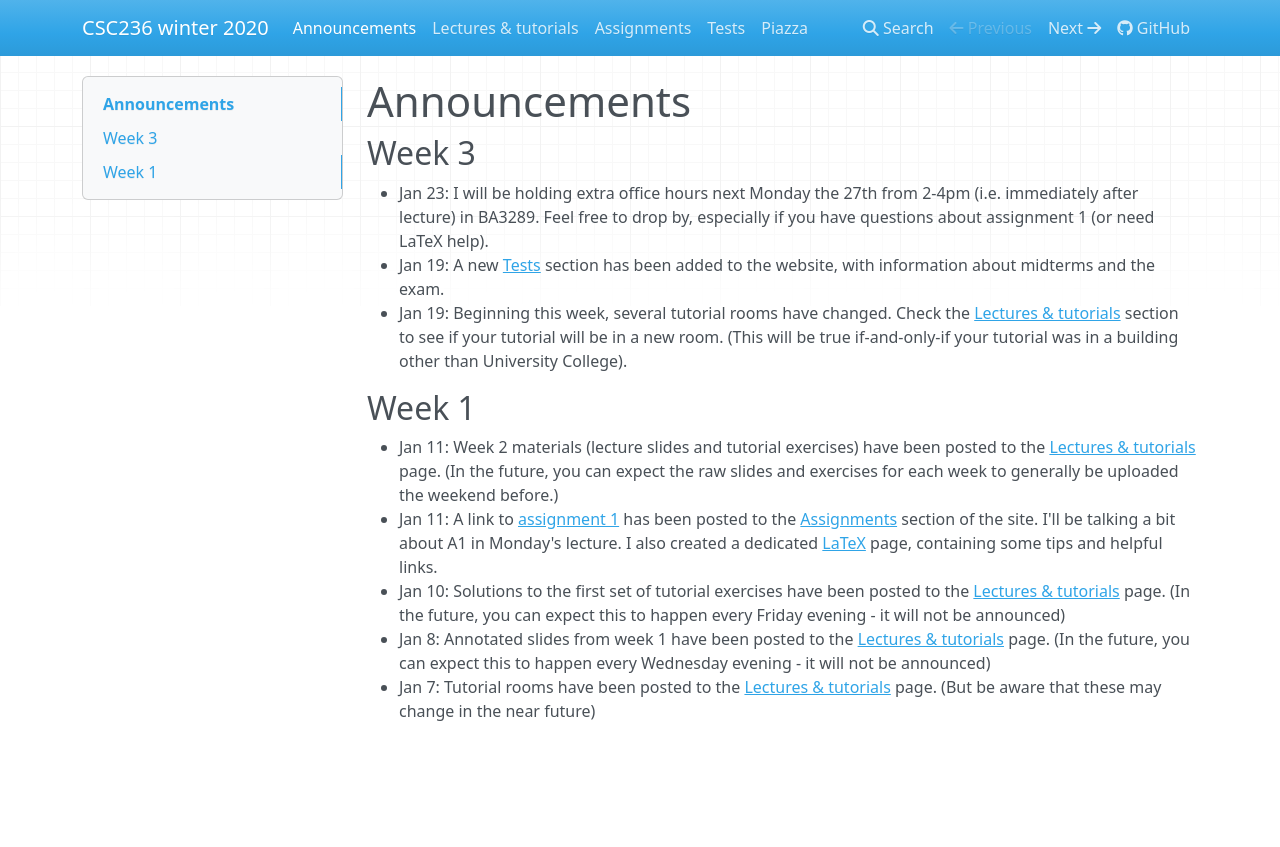
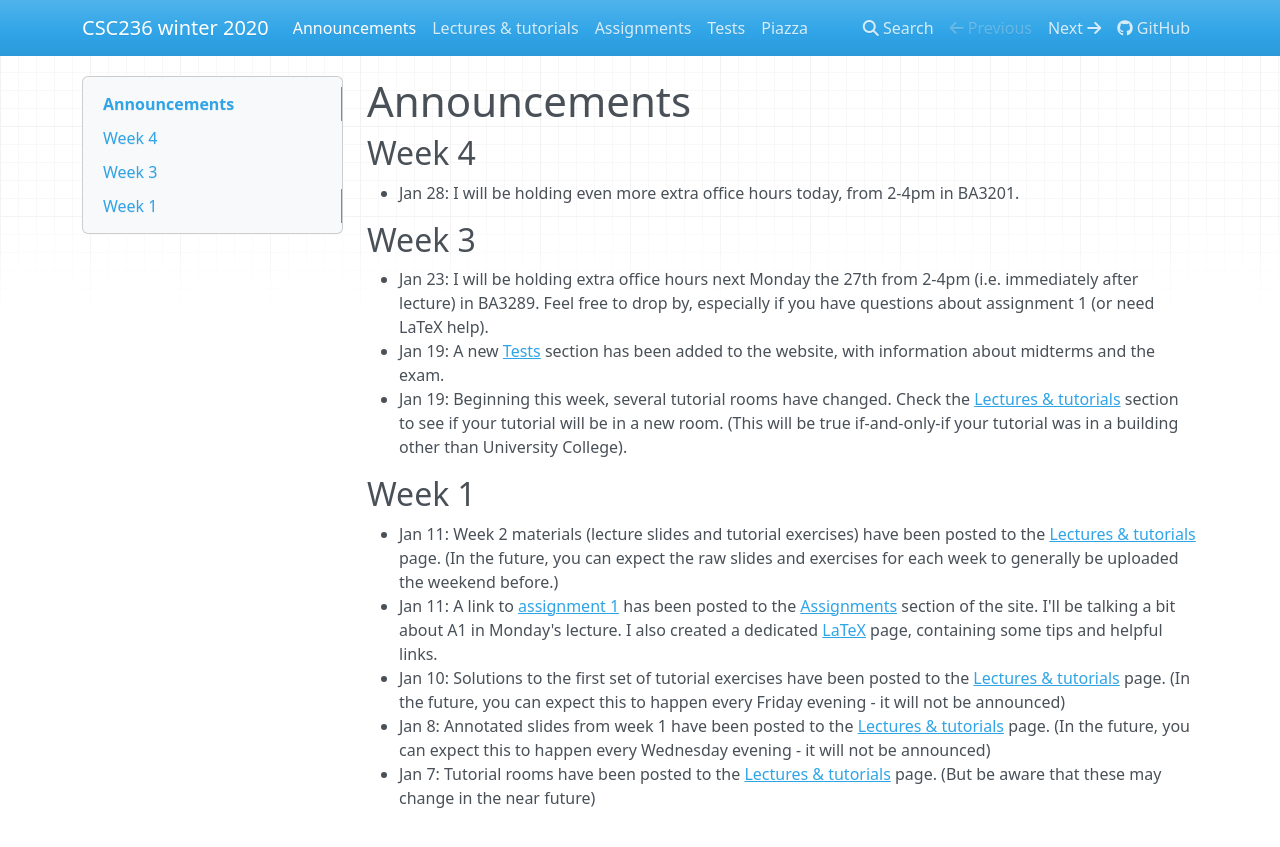
Before and after one commit to colinmorris/csc236, an MkDocs documentation site: the page built from docs/announcements.md, in a window 1280 px wide. Shown: the top 847 px of the page. Built offline with MkDocs 1.6.1, drawn with Linux system fonts in a browser that asks for light colours; nearby versions of some CDN libraries.

Commit message:
office hrs announcement

```diff
--- a/docs/announcements.md
+++ b/docs/announcements.md
@@ -1,4 +1,7 @@
 # Announcements
+
+## Week 4
+* Jan 28: I will be holding even more extra office hours today, from 2-4pm in BA3201.
 
 ## Week 3
 * Jan 23: I will be holding extra office hours next Monday the 27th from 2-4pm (i.e. immediately after lecture) in BA3289. Feel free to drop by, especially if you have questions about assignment 1 (or need LaTeX help).
```
